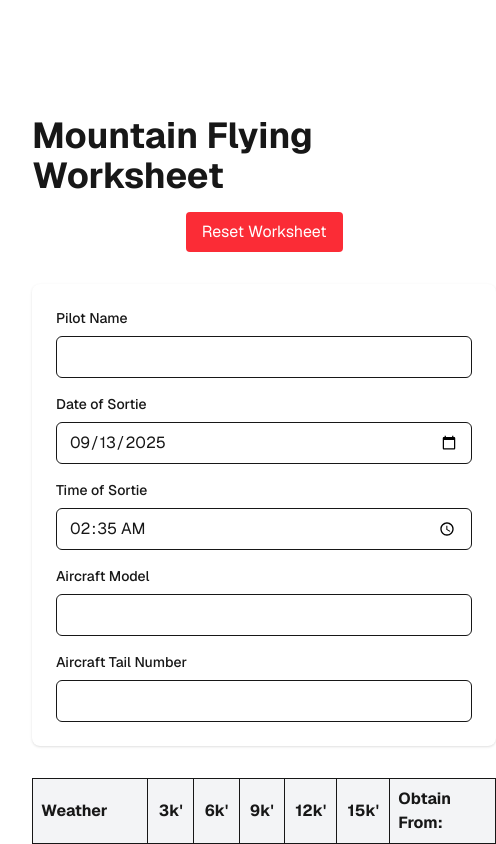
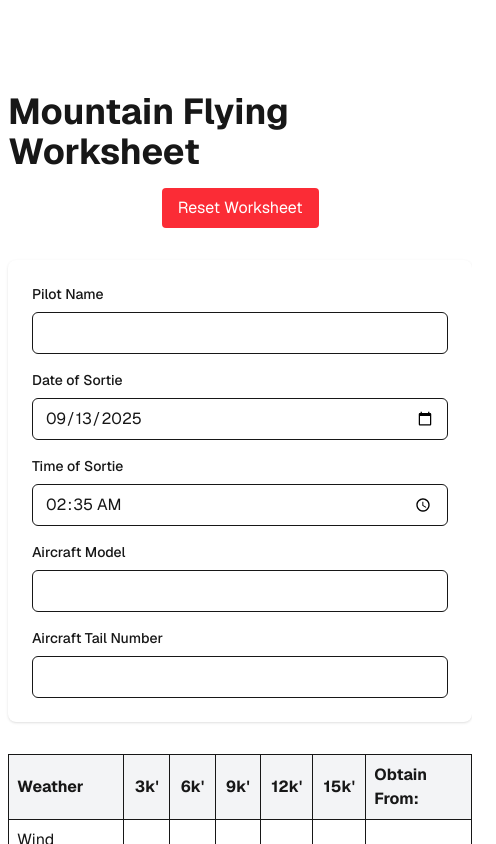
Before and after one commit to jloosli/mountain-worksheet, a Next.js app: page / in a window 390 px wide. Shown: the top 844 px of the page, 496 px wide, since content can reach past the window. Built offline with nearby package versions, Linux system fonts and the light colour scheme.

Commit message:
Make more mobile friendly

```diff
--- a/src/components/WorksheetForm.tsx
+++ b/src/components/WorksheetForm.tsx
@@ -126,7 +126,7 @@
   };
 
   return (
-    <div className="font-sans grid grid-rows-[20px_1fr_20px] items-center justify-items-center min-h-screen p-8 pb-20 gap-16 sm:p-20">
+    <div className="font-sans grid grid-rows-[20px_1fr_20px] items-center justify-items-center min-h-screen p-2 md:p-8 pb-20 gap-16">
       <main className="flex flex-col gap-[32px] row-start-2 items-center sm:items-start">
         <div className="flex flex-col gap-4 items-center sm:items-start">
           <h1 className="text-4xl font-bold">Mountain Flying Worksheet</h1>
```
